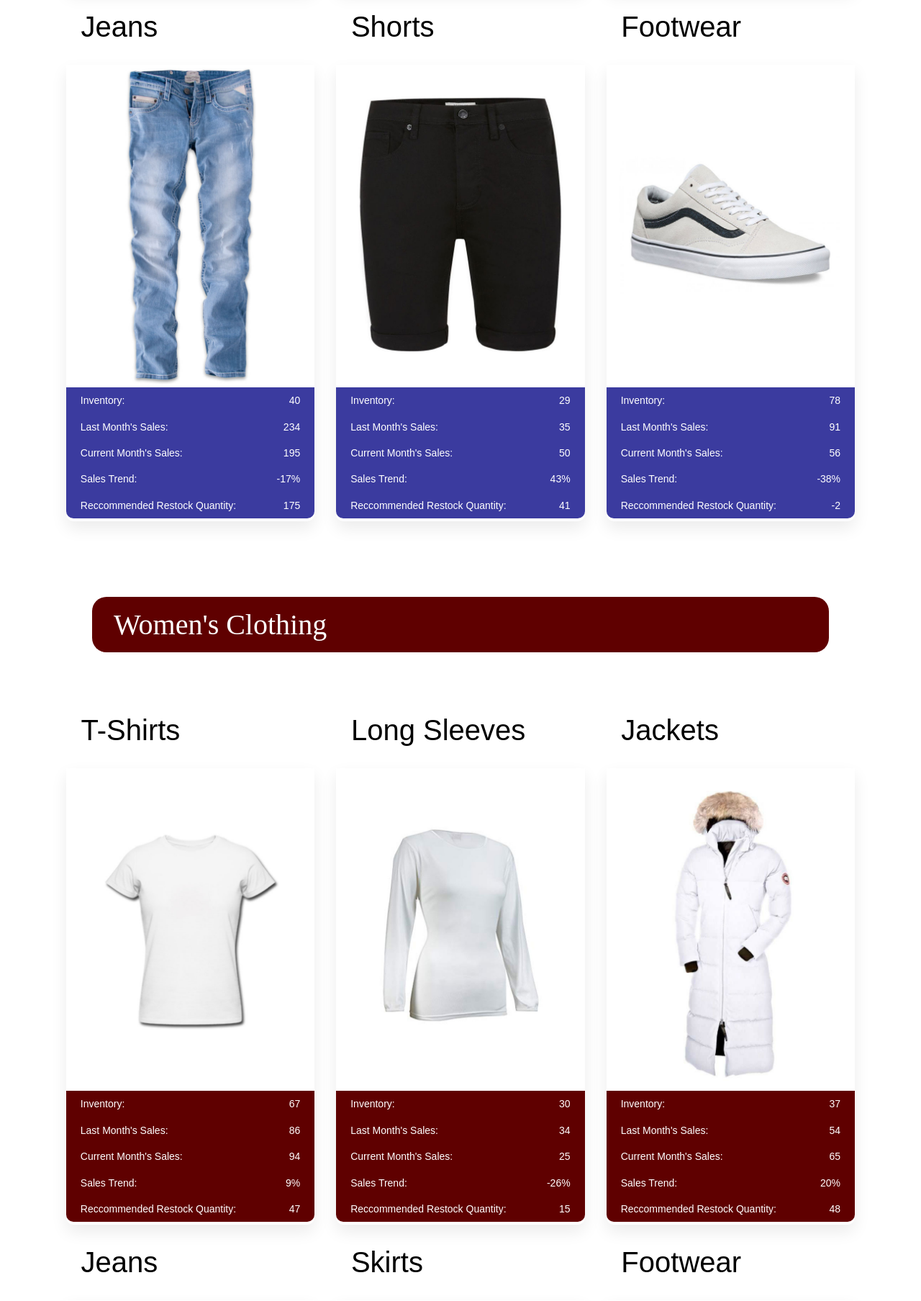
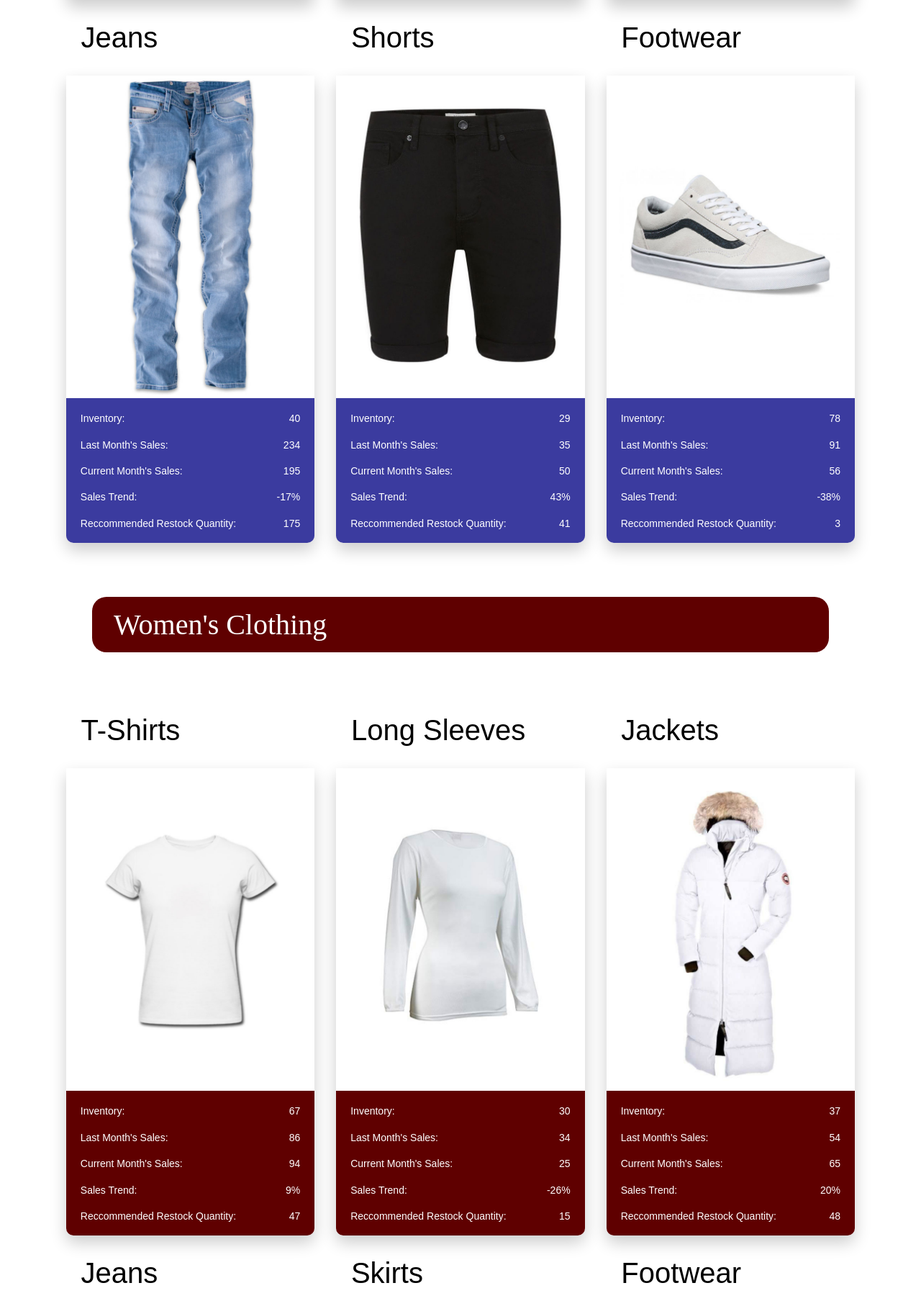
Before and after one commit to ieee-newhacks/InventoryManager, a Flask app: page / in a window 1280 px wide. Shown: the part 1030-2837 px from the top of the page at 72% size. Run offline with Flask 2, Linux system fonts and the light colour scheme; some web fonts are replaced.

Commit message:
Changed card bottom

```diff
--- a/app.py
+++ b/app.py
@@ -40,7 +40,7 @@ def home():
     #Footwear Info
     footwear = [78, 56, 91]
     sales_trend_footwear = (footwear[1] - footwear[2]) / footwear[2] * 100
-    reco_footwear_qty = (footwear[1] - footwear[0]) + 20
+    reco_footwear_qty = (footwear[1] - footwear[0]) + 25
 
     # WOMEN's Database
 
--- a/templates/index.html
+++ b/templates/index.html
@@ -55,25 +55,19 @@
                 width: 100%;
                 display: inline-block;
                 background-color: #3B3B9F;
-                margin-bottom: 0px;
-                border-bottom-left-radius: 10px;
-                border-bottom-right-radius: 10px;
-                -webkit-border-bottom-left-radius: 10px;
-                -webkit-border-bottom-right-radius: 10px;
-                -moz-border-bottom-left-radius: 10px;
-                -moz-border-bottom-right-radius: 10px;
+                padding-bottom: 10px;
+                padding-top: 10px;
+                margin-bottom: -5px;
+
             }
             .bottom_womens{
                 width: 100%;
                 display: inline-block;
                 background-color: #5F0000;
-                margin-bottom: 0px;
-                border-bottom-left-radius: 10px;
-                border-bottom-right-radius: 10px;
-                -webkit-border-bottom-left-radius: 10px;
-                -webkit-border-bottom-right-radius: 10px;
-                -moz-border-bottom-left-radius: 10px;
-                -moz-border-bottom-right-radius: 10px;
+                padding-top: 10px;
+                padding-bottom: 10px;
+                margin-bottom: -5px;
+
             }
             .description{
                 text-align: left;
@@ -84,9 +78,6 @@
                 text-align: right;
                 font-size: 13px;
                 float: right;
-                border-bottom-right-radius: 10px;
-                -webkit-border-right-radius: 10px;
-                -moz-border-right-radius: 10px;
             }
             .header{
                 background-color: #8F65E9;
@@ -200,7 +191,7 @@ blue{
     color: rgba(0, 0, 0, 0.85);
     margin-top: 30px;
     margin-bottom: 30px;
-    box-shadow: 0 10px 22px rgba(0,0,0,0.08);
+    box-shadow: 0 10px 22px rgba(0,0,0,0.2);
     border-radius: 0 0 10px 10px;
     overflow: hidden;
     position: relative;
@@ -208,7 +199,7 @@ blue{
 }
 .card:hover {
     transform: translateY(-20px);
-    box-shadow: 0 12px 16px rgba(0,0,0,0.2);
+    box-shadow: 0 12px 16px rgba(0,0,0,0.4);
 }
 .card-img {
     height: 100%;
```
